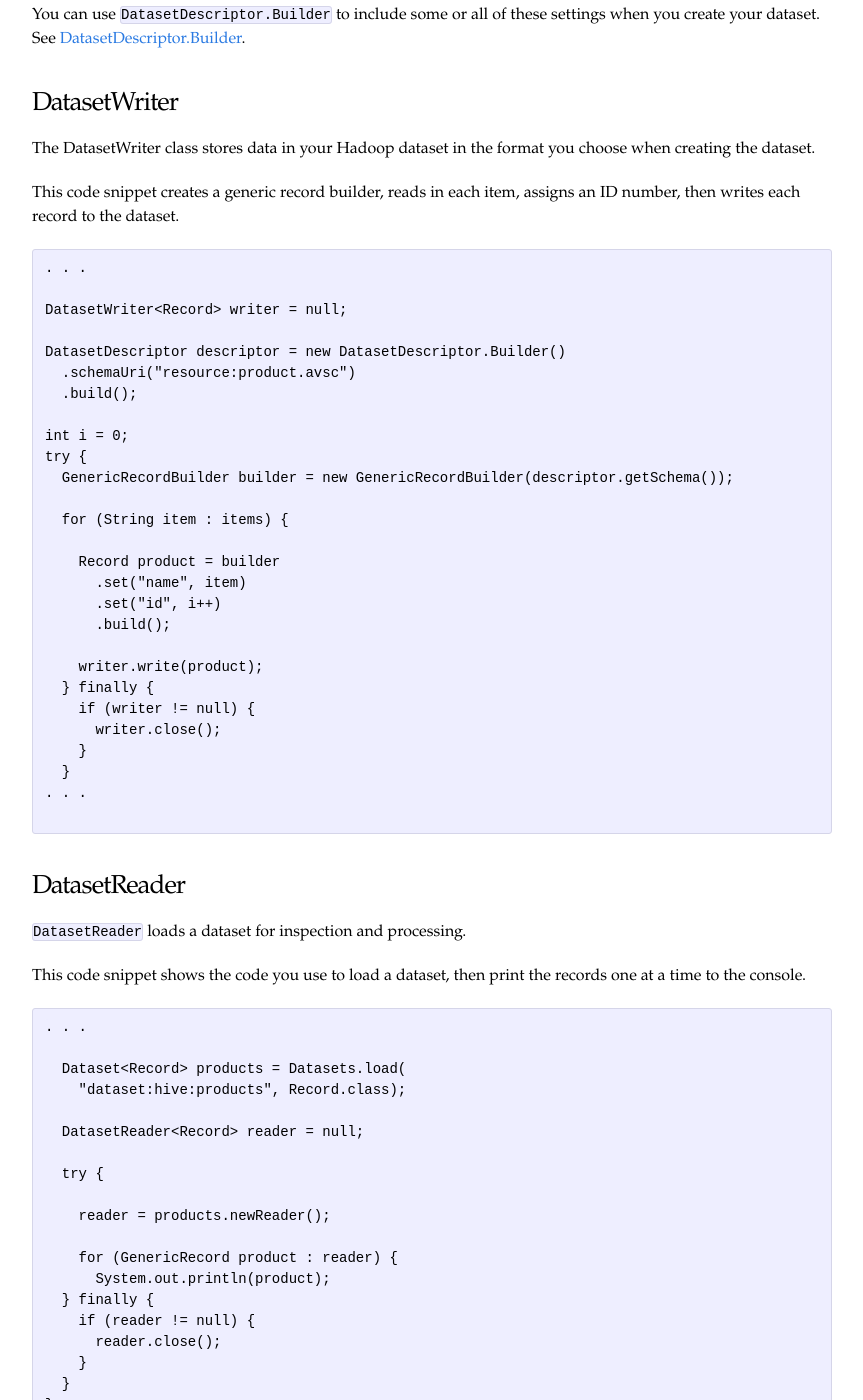
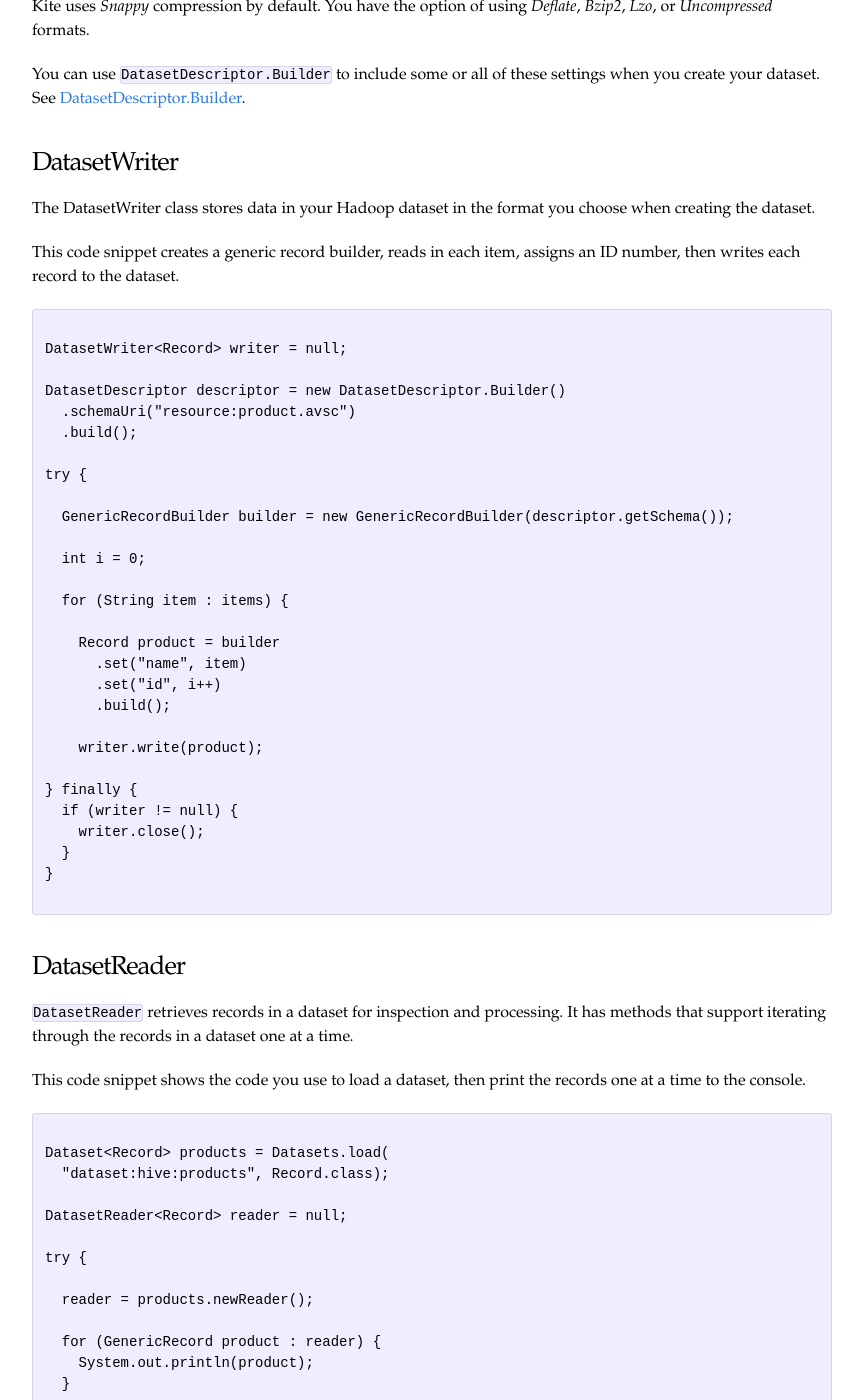
Before and after one commit to kite-sdk/kite-docs, a Jekyll site: the page built from DatasetAPI.md, in a window 1280 px wide and 1400 px high, scrolled down 4149 px. Shown: the whole window, without its empty margins (208-1071 px from the left). Built offline with Jekyll 4.4.1, drawn with Linux system fonts in a browser that asks for light colours; some of the changed text lies outside the part shown.

Commit message:
Addressing second-round comments on revised page.

````diff
--- a/DatasetAPI.md
+++ b/DatasetAPI.md
@@ -3,7 +3,7 @@ layout: page
 title: Kite Dataset API
 ---
 
-Most of the time, you can create datasets and system prototypes using the Kite Command Line Interface (CLI). When you want to perform these tasks using a Java program, you can use the Kite API. With the Kite API, you can perform tasks such as reading a dataset, defining and reading views, and using MapReduce to process a dataset.
+Most of the time, you can create datasets and system prototypes using the Kite Command Line Interface (CLI). When you want to perform these tasks using a Java program, you can use the Kite API. With the Kite API, you can perform tasks such as reading a dataset, defining and reading views of a dataset, and using MapReduce to process a dataset.
 
 ## Dataset
 
@@ -21,15 +21,15 @@ For example, if you want to create the `products` dataset in Hive, you can use t
 dataset:hive:products
 ```
 
-Common dataset URI schemes are Hive, HDFS, Local FileSystem, and HBase. See [Dataset and View URIs](../URIs/).
+Common dataset URI patterns are Hive, HDFS, Local FileSystem, and HBase. See [Dataset and View URIs](../URIs/).
 
 ### DatasetDescriptors
 
 A `DatasetDescriptor` provides the structural definition of a dataset.
 
-When you create a `Dataset`, you specify the associated `Schema` object. The `DatasetDescriptor` object stores this information. You create a `DatasetDescriptor` object using the fluent `DatasetDescriptor.Builder()`.
+When you create a `Dataset`, at a minimum you specify the associated `Schema` object. The `DatasetDescriptor` object stores this information. You create a `DatasetDescriptor` object using the fluent `DatasetDescriptor.Builder()`.
 
-See [DatasetDescriptor Options](#DatasetDescriptor) for additional settings.
+See [DatasetDescriptor Options](#datasetdescriptor-options) for additional settings.
 
 ## Datasets
 
@@ -37,7 +37,14 @@ The `Datasets` class is the starting point when working with the Kite Data API.
 
 ### load
 
-You can retrieve the records from an existing dataset using `DatasetReader`. It has methods that support iterating through the records in a dataset one at a time.
+Load an existing dataset for processing using the load method. The load method verifies that the dataset exists, retrieves the dataset's metadata, and verifies that you can communicate with its services.
+
+```Java
+Dataset<Record> products = Datasets.load("dataset:hive:products");
+
+```
+
+Once you load the dataset, you can retrieve and view the dataset records using [`DatasetReader`](#datasetreader).
 
 ### create
 
@@ -51,7 +58,7 @@ DatasetDescriptor descriptor = new DatasetDescriptor.Builder()
 Datasets.create("dataset:hive:products", descriptor);
 ```
 
-The `create` command creates an empty dataset. You can use a [`DatasetWriter`](#DatasetWriter) to populate your dataset.
+The `create` command creates an empty dataset. You can use a [`DatasetWriter`](#datasetwriter) to populate your dataset.
 
 ### update
 
@@ -81,18 +88,13 @@ boolean success = Datasets.delete("dataset:hive:products");
 
 ## Working with Datasets
 
-
 ### Avro Objects
 
-Kite stores your dataset as an Avro object in the datastore by default. Any program that works with Kite uses Avro's object model, even though the Avro format might not be (when storing to Parquet or HBase).
-
-In this introduction, Kite returns record instances defined by Avro, specifically Avro's generic data classes. Regardless of the underlying storage format, Kite uses Avro's object model so that applications can be written once: changing the underlying storage format is as simple as switching the dataset's URI.
-
-Object models are in-memory representations of data. Avro, Hive, and Pig are examples of object models. Object model converters prepare your data for storage in your chosen format.
+In this introduction, Kite returns record instances defined by Avro, specifically Avro's generic data classes. Regardless of the underlying storage format, Kite uses Avro's object models, which are in-memory representations of data. You can write applications that use the same object classes and store the dataset in any of the available formats. To change the underlying storage format, you only need to change the dataset URI.
 
 Kite also supports Avro's [specific](http://avro.apache.org/docs/1.7.7/api/java/index.html?org/apache/avro/specific/package-summary.html) and [reflect](http://avro.apache.org/docs/1.7.7/api/java/org/apache/avro/reflect/package-summary.html) object models.
 
-Files are compressed using Google's Snappy codec by default, and are not human readable. You can use the Hue data browser to view your information when it is stored in Hadoop.
+Files are compressed using Google's Snappy codec, by default. The Snappy codec is an efficient binary format that works well with Hadoop, but the stored files are not human readable. You can use the Kite CLI or the Hue data browser to view your compressed information stored in Hadoop.
 
 #### Avro Schema
 
@@ -126,8 +128,6 @@ DatasetDescriptor descriptor = new DatasetDescriptor.Builder()
   .build();
 ```
 
-<a name="DatasetDescriptor" />
-
 ### DatasetDescriptor Options
 
 There are several options available to you in addition to the setting the schema when creating a DatasetDescriptor, including setting a partition strategy, and choosing formats for storage and compression.
@@ -152,8 +152,6 @@ Kite uses _Snappy_ compression by default. You have the option of using _Deflate
 
 You can use `DatasetDescriptor.Builder` to include some or all of these settings when you create your dataset. See [DatasetDescriptor.Builder](http://kitesdk.org/docs/current/apidocs/org/kitesdk/data/DatasetDescriptor.Builder.html).
 
-<a name="DatasetWriter" />
-
 ### DatasetWriter
 
 The DatasetWriter class stores data in your Hadoop dataset in the format you choose when creating the dataset.
@@ -161,7 +159,6 @@ The DatasetWriter class stores data in your Hadoop dataset in the format you cho
 This code snippet creates a generic record builder, reads in each item, assigns an ID number, then writes each record to the dataset.
 
 ```Java
-. . .
 
 DatasetWriter<Record> writer = null;
 
@@ -169,9 +166,11 @@ DatasetDescriptor descriptor = new DatasetDescriptor.Builder()
   .schemaUri("resource:product.avsc")
   .build();
 
-int i = 0;
 try {
+
   GenericRecordBuilder builder = new GenericRecordBuilder(descriptor.getSchema());
+
+  int i = 0;
 
   for (String item : items) {
 
@@ -181,49 +180,47 @@ try {
       .build();
 
     writer.write(product);
-  } finally {
-    if (writer != null) {
-      writer.close();
-    }
+
+} finally {
+  if (writer != null) {
+    writer.close();
   }
-. . .
+}
 
 ```
 
-<a name="DatasetReader" />
-
 ### DatasetReader
 
-`DatasetReader` loads a dataset for inspection and processing.
+`DatasetReader` retrieves records in a dataset for inspection and processing. It has methods that support iterating through the records in a dataset one at a time.
 
 This code snippet shows the code you use to load a dataset, then print the records one at a time to the console.
 
 ```Java
-. . .
 
-  Dataset<Record> products = Datasets.load(
-    "dataset:hive:products", Record.class);
+Dataset<Record> products = Datasets.load(
+  "dataset:hive:products", Record.class);
 
-  DatasetReader<Record> reader = null;
+DatasetReader<Record> reader = null;
 
-  try {
+try {
 
-    reader = products.newReader();
+  reader = products.newReader();
 
-    for (GenericRecord product : reader) {
-      System.out.println(product);
-  } finally {
-    if (reader != null) {
-      reader.close();
-    }
+  for (GenericRecord product : reader) {
+    System.out.println(product);
+  }
+
+} finally {
+  if (reader != null) {
+    reader.close();
   }
 }
+
 ```
-
 
 ## Other Kite Data Artifacts
 
-The `kite-data` package has additional modules with utilities that help you to implement additional tools for your Hadoop datasets.
+You can use the Kite data API by adding dependencies for the artifacts listed below.
 
 * `kite-data-core` has the Kite data API, including all of the Kite classes used in this introduction. It also includes the Dataset implementation for both HDFS and local file systems.
 * `kite-data-hive` is a Dataset implementation that creates Datasets as Hive tables and stores metadata in the Hive MetaStore. Add a dependency on kite-data-hive if you want to interact with your data through Hive or Impala
````
